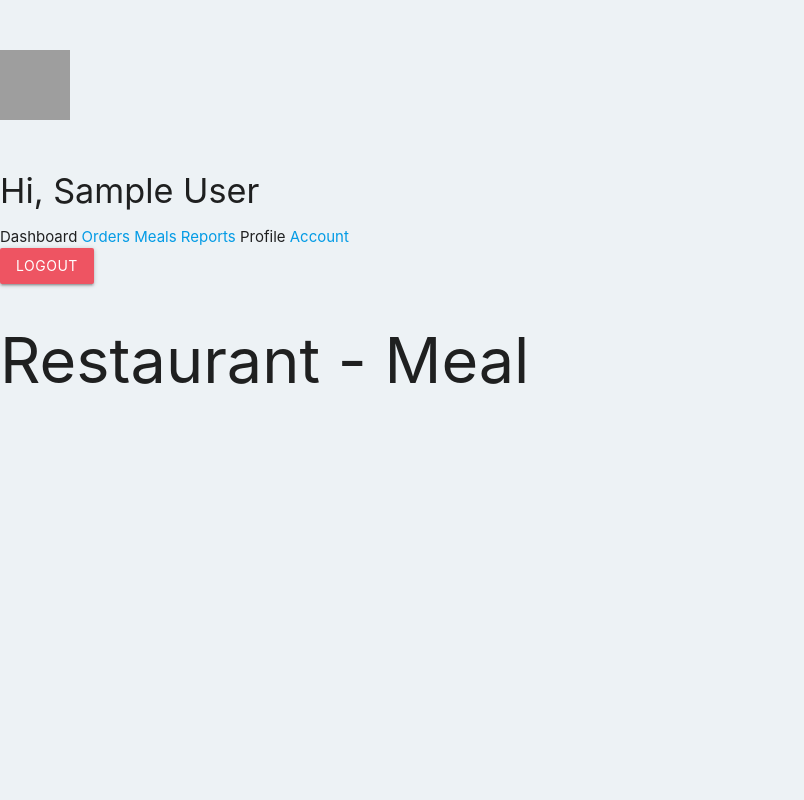
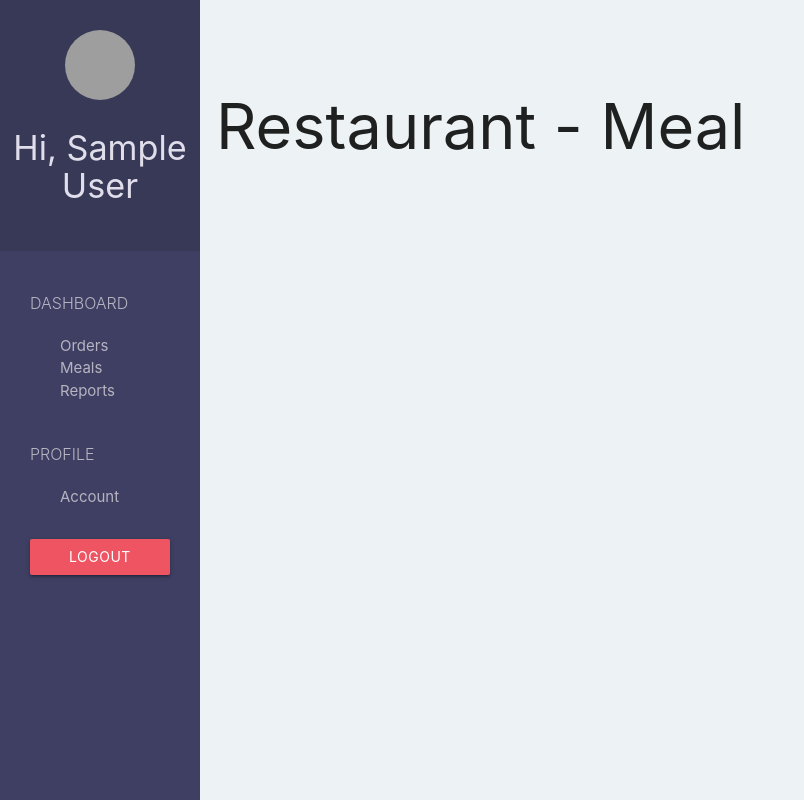
Before and after one commit to m6code/foodtasker09, a Django app: page /restaurant/meal/ in a window 1280 px wide. Shown: the whole page, without its empty margins (0-804 px from the left). Run offline with Django 3.2, Linux system fonts and the light colour scheme; the visitor is signed in with stand-in values (Sample User, id 1); data that the repository does not hold is empty; grey boxes are pictures that could not be loaded.

Commit message:
add/fix sidebar on restaurant dashboard

```diff
--- a/foodtaskerapp/static/foodtaskerapp/css/style.css
+++ b/foodtaskerapp/static/foodtaskerapp/css/style.css
@@ -21,7 +21,8 @@ body {
 
 /* SIDE BAR */
 .sidebar {
-  height: 100vh;
+  height: 100%;
+  width: 200px;
   position: fixed;
   top: 0;
   left: 0;
@@ -100,3 +101,53 @@ body {
 .content {
   padding: 0 40px;
 }
+
+.text-uppercase{
+	text-transform: uppercase;
+}
+
+.main{
+	margin-left: 200px;
+	padding-left: 16px;
+}
+
+.errorlist {
+	color: red;
+}
+
+
+
+
+/*My Own Custom side bar*/
+.sidenavi {
+	height: 100%;
+	width: 200px;
+	position: fixed;
+	z-index: 1;
+	top: 0;
+	left: 0;
+	background-color: #111;
+	overflow-x: hidden;
+	padding-top: 60px;
+	transition: .3s;
+}
+
+.sidenavi a{
+	display: block;
+	text-align: center;
+	margin-top: 4px;
+	margin-bottom: 4px;
+}
+
+.sidenavi .group{
+	color: white;
+}
+
+.sidenavi span{
+	margin-left: 24px;
+}
+
+.sidenavi .btn{
+	margin-left: 24px;
+	margin-right: 24px;
+}
--- a/foodtaskerapp/templates/foodtaskerapp/base.html
+++ b/foodtaskerapp/templates/foodtaskerapp/base.html
@@ -5,8 +5,8 @@
 	<meta charset="UTF-8">
 	<title>{% block title%} {% endblock%}</title>
 	<link rel="stylesheet" href="{% static 'foodtaskerapp/css/materialize.min.css' %}">
+	<script src="{% static 'foodtaskerapp/js/materialize.min.js' %}"></script>
 	<link rel="stylesheet" href="{% static 'foodtaskerapp/css/style.css' %}">
-	<script src="{% static 'foodtaskerapp/js/materialize.min.js' %}"></script>
 </head>
 <body>
 	{% block sidebar%} {% endblock%}
--- a/foodtaskerapp/templates/foodtaskerapp/restaurant/account.html
+++ b/foodtaskerapp/templates/foodtaskerapp/restaurant/account.html
@@ -2,5 +2,7 @@
 {% block title %} Restaurant | Account {% endblock title %}
 
 {% block content%}
-	<h1>Restaurant - Account</h1>
+	<div class="main">
+		<h1>Restaurant - Account</h1>
+	</div>
 {% endblock content%}
--- a/foodtaskerapp/templates/foodtaskerapp/restaurant/base.html
+++ b/foodtaskerapp/templates/foodtaskerapp/restaurant/base.html
@@ -2,16 +2,17 @@
 {% block title %} Restaurant Page {% endblock title %}
 
 {% block sidebar %}
-	<div class="text-center">
-      <img class="img-circle" src="{{ MEDIA_URL }}{{ request.user.restaurant.logo }}"
+<!-- tutor's sidebar -->
+<div class="sidebar">
+	<div class="center">
+		<img class="circle" src="{{ MEDIA_URL }}{{ user.restaurant.logo }}"
 		width="70" height="70" />
 		<br/>
-      <br/>
-      <h4>Hi, {{ request.user.get_full_name }}</h4>
-      <h5>{{ request.user.restaurant.name }}</h5>
+		<h4>Hi, {{ user.get_full_name }}</h4>
+		<h5>{{ user.restaurant.name }}</h5>
 	</div>
 
-    <div class="ist-group">
+	<div class="list-group">
 		<span class="text-uppercase">Dashboard</span>
 
 		<a href="{% url 'restaurant-order' %}" class="list-group-item">Orders</a>
@@ -26,5 +27,36 @@
 		<a href="{% url 'restaurant-sign-out' %}?next={{ request.path }}"
 		class="btn btn-pink">Logout</a>
 	</div>
+</div>
+
+
+<!-- My customized sidebar -->
+<!-- <div class="sidenavi">
+	<div class="center group">
+		<img src="{{ MEDIA_URL }}{{ request.user.restaurant.logo }}" alt="Restaurant Logo" class="circle" width="70" height="70">
+		<h4>Hi, {{user.get_full_name}}</h4>
+		<h5>{{user.restaurant.name }}</h5>
+	</div>
+	<hr/>
+	<br/>
+
+
+	<div class="group">
+		<span class="text-uppercase">Dashboard</span>
+		<a href="{% url 'restaurant-order' %}">Orders</a>
+		<a href="{% url 'restaurant-meal' %}" >Meals</a>
+		<a href="{% url 'restaurant-report' %}">Reports</a>
+
+		<span class="text-uppercase">Profile</span>
+		<a href="{% url 'restaurant-account' %}">Account</a>
+
+	</div>
+	<div class="center">
+		<a href="{% url 'restaurant-sign-out' %}?next={{ request.path }}"
+		class="btn btn-pink">Logout</a>
+	</div>
+
+</div> -->
+
 
 {% endblock sidebar %}
--- a/foodtaskerapp/templates/foodtaskerapp/restaurant/meal.html
+++ b/foodtaskerapp/templates/foodtaskerapp/restaurant/meal.html
@@ -2,5 +2,8 @@
 {% block title %} Restaurant | Meal {% endblock title %}
 
 {% block content%}
-	<h1>Restaurant - Meal</h1>
+	<div class="main">
+		<h1>Restaurant - Meal</h1>
+	</div>
+
 {% endblock content%}
--- a/foodtaskerapp/templates/foodtaskerapp/restaurant/order.html
+++ b/foodtaskerapp/templates/foodtaskerapp/restaurant/order.html
@@ -2,5 +2,7 @@
 {% block title %} Restaurant | Order {% endblock title %}
 
 {% block content%}
-	<h1>Restaurant - Order</h1>
+	<div class="main">
+		<h1>Restaurant - Order</h1>
+	</div>
 {% endblock content%}
--- a/foodtaskerapp/templates/foodtaskerapp/restaurant/report.html
+++ b/foodtaskerapp/templates/foodtaskerapp/restaurant/report.html
@@ -2,5 +2,7 @@
 {% block title %} Restaurant | Report {% endblock title %}
 
 {% block content%}
-	<h1>Restaurant - Report</h1>
+	<div class="main">
+		<h1>Restaurant - Report</h1>
+	</div>
 {% endblock content%}
```
Lines whose indentation alone changed are shown as unchanged.
